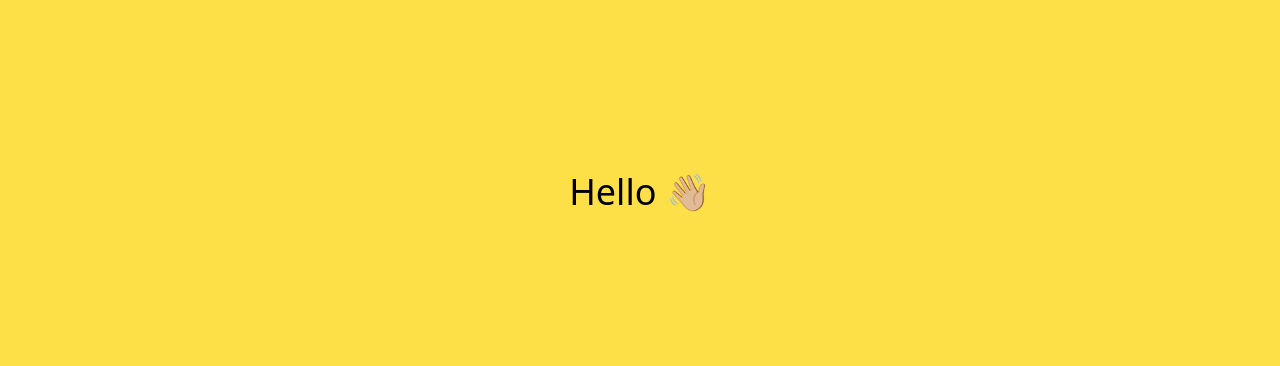
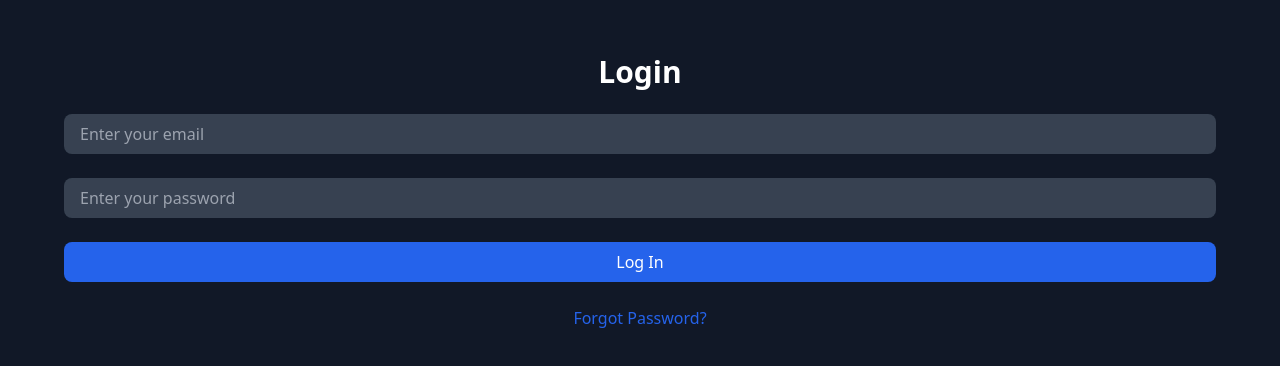
Before and after one commit to manosanjay-g/nfc_smart_card, a Vue app: page /login in a window 1280 px wide. Shown: the part 208-574 px from the top of the page. Built offline with nearby package versions, Linux system fonts and the light colour scheme.

Commit message:
added login screen

```diff
--- a/src/App.vue
+++ b/src/App.vue
@@ -1,7 +1,7 @@
 <script setup></script>
 
 <template>
-  <div id="app">
+  <div id="app" class="text-white bg-gray-900 h-screen">
     <RouterView />
   </div>
 </template>
--- a/src/screens/HomeScreen.vue
+++ b/src/screens/HomeScreen.vue
@@ -1,8 +1,8 @@
 <script setup></script>
 
 <template>
-  <div class="justify-center flex bg-yellow-300 items-center h-screen">
-    <div class="text-4xl">Hesllo 👋🏼</div>
+  <div class="justify-center flex items-center h-screen">
+    <div class="text-4xl">Home 👋🏼</div>
   </div>
 </template>
 
--- a/src/screens/LoginScreen.vue
+++ b/src/screens/LoginScreen.vue
@@ -1,8 +1,33 @@
 <script setup></script>
 
 <template>
-  <div class="justify-center flex bg-yellow-300 items-center h-screen">
-    <div class="text-4xl">Hello 👋🏼</div>
+  <div class="justify-center flex flex-col items-center h-screen w-full">
+    <div class="text-3xl font-semibold">Login</div>
+    <form class="flex flex-col my-3 w-full">
+      <input
+        class="my-3 py-2 px-4 rounded-lg mx-16 bg-gray-700"
+        type="email"
+        name=""
+        id="emailInput"
+        placeholder="Enter your email"
+      />
+      <input
+        class="my-3 py-2 px-4 rounded-lg mx-16 bg-gray-700"
+        type="password"
+        name=""
+        id="emailInput"
+        placeholder="Enter your password"
+      />
+      <button
+        class="bg-blue-600 my-3 py-2 px-4 rounded-lg mx-16 hover:bg-blue-800"
+        type="submit"
+      >
+        Log In
+      </button>
+    </form>
+    <p class="text-blue-600 cursor-pointer hover:text-blue-800">
+      Forgot Password?
+    </p>
   </div>
 </template>
 
```
